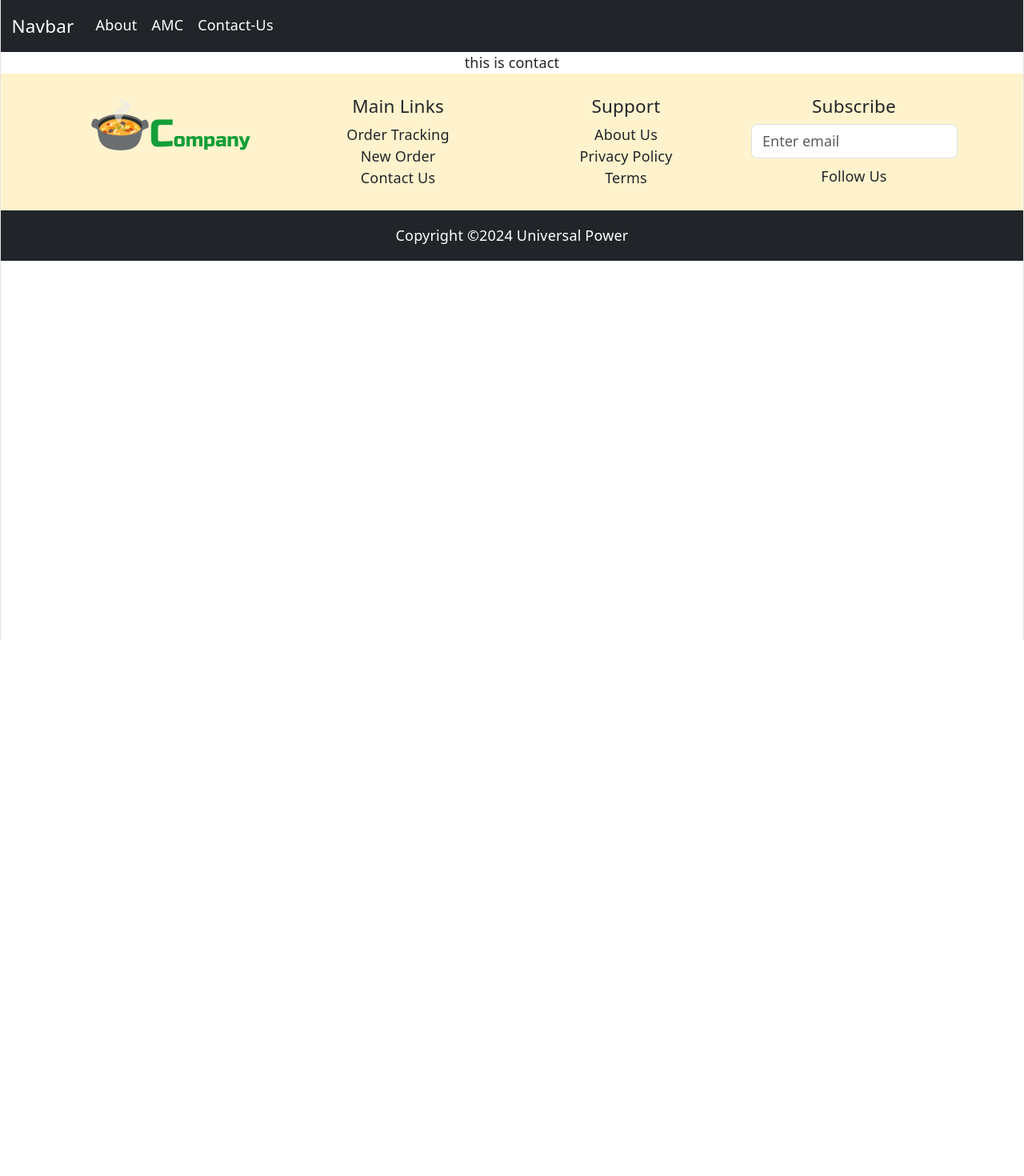
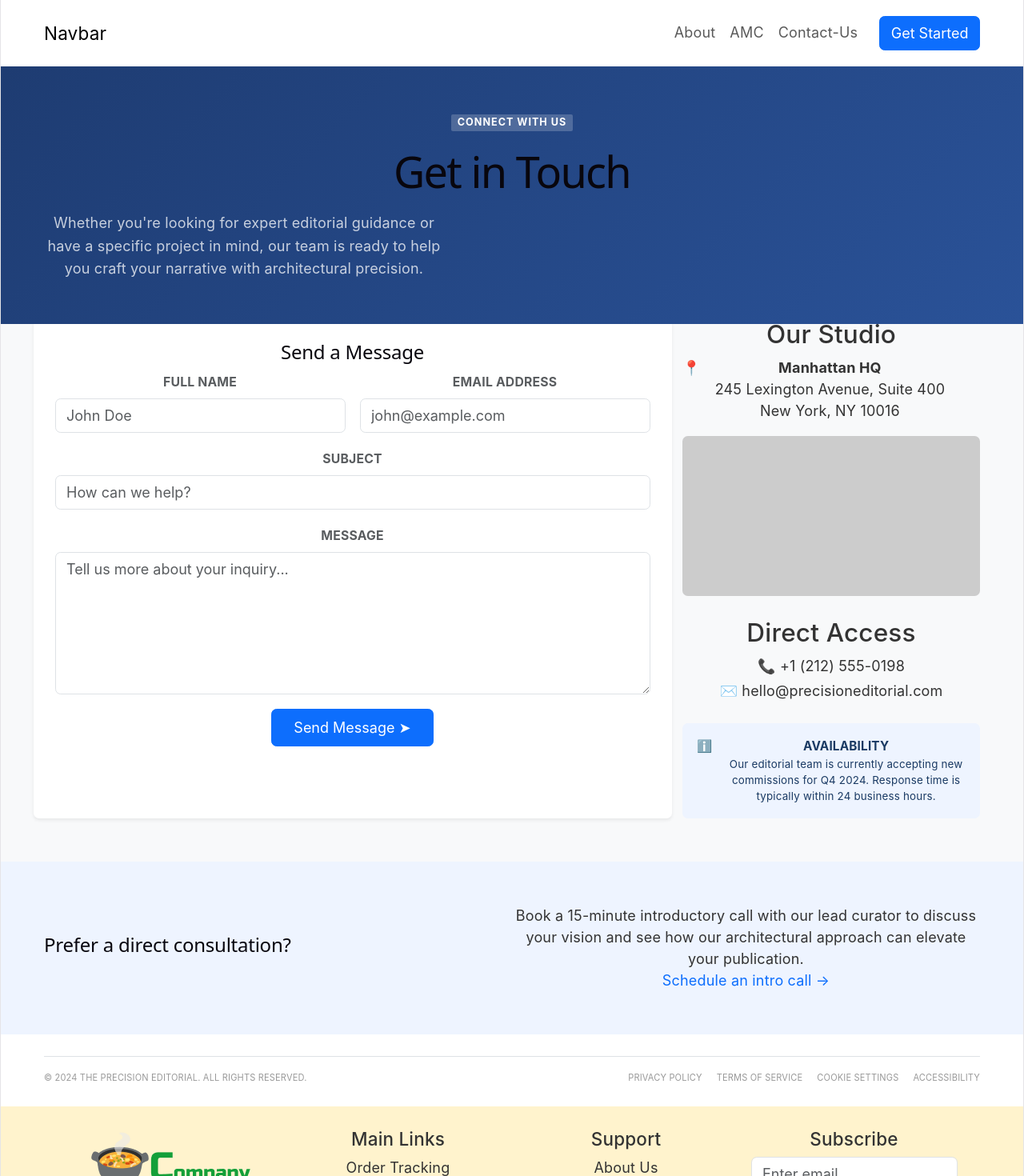
Before and after one commit to KUSHAL-HC/SR-Electricals, a React (Vite) app: page /contact in a window 1280 px wide. Shown: the top 1470 px of the page at 80% size. Before the commit the page ends 800 px from the top, so only its background shows below. Built offline with nearby package versions, Linux system fonts and the light colour scheme.

Commit message:
done with contact section ui

```diff
--- /dev/null
+++ b/src/components/Contact.css
@@ -0,0 +1,66 @@
+:root {
+    --primary-blue: #2b5a9e;
+    --dark-blue: #1a3a63;
+    --light-blue: #eef4ff;
+  }
+
+  body {
+    margin: 0;
+    font-family: 'Inter', sans-serif;
+    color: #333;
+  }
+
+  .hero {
+    background: linear-gradient(135deg, #1e3c72 0%, #2a5298 100%);
+  }
+
+  .badge {
+    font-size: 0.7rem;
+    letter-spacing: 1px;
+    background: rgba(255,255,255,0.2);
+    padding: 4px 8px;
+    border-radius: 2px;
+  }
+
+  .hero p {
+    max-width: 500px;
+    line-height: 1.6;
+  }
+
+  .contact-section {
+    margin-top: -60px;
+  }
+
+  .nav-links .active {
+    color: var(--primary-blue);
+    border-bottom: 2px solid var(--primary-blue);
+  }
+
+  .map-placeholder {
+    height: 200px;
+    background: #ccc;
+    border-radius: 8px;
+  }
+
+  .availability-card {
+    background: var(--light-blue);
+    color: var(--dark-blue);
+    font-size: 0.85rem;
+  }
+
+  .consultation {
+    background-color: var(--light-blue);
+  }
+
+  .consult-text {
+    max-width: 50%;
+  }
+
+  .footer {
+    font-size: 0.7rem;
+    color: #999;
+  }
+
+  .footer-links a {
+    color: #999;
+  }
--- a/src/components/Contact.jsx
+++ b/src/components/Contact.jsx
@@ -1,11 +1,127 @@
-import React from 'react'
+import React from 'react';
+import './Contact.css';
 
 const Contact = () => {
   return (
-    <div>
-       this is contact
+    <div className="precision-container">
+      <header className="hero text-white px-5 py-5">
+        <div className="content-wrapper">
+          <span className="badge">CONNECT WITH US</span>
+          <h1 className="my-3 display-5">Get in Touch</h1>
+          <p className="opacity-75">
+            Whether you're looking for expert editorial guidance or have a specific project in mind,
+            our team is ready to help you craft your narrative with architectural precision.
+          </p>
+        </div>
+      </header>
+
+      <main className="contact-section bg-light px-5 py-5">
+        <div className="content-grid row g-4">
+
+          <section className="form-card col-lg-8 bg-white p-4 rounded shadow-sm">
+            <h2>Send a Message</h2>
+
+            <form>
+              <div className="form-row row g-3">
+
+                <div className="form-group col-md-6">
+                  <label className="form-label text-muted small fw-bold">FULL NAME</label>
+                  <input type="text" className="form-control" placeholder="John Doe" />
+                </div>
+
+                <div className="form-group col-md-6">
+                  <label className="form-label text-muted small fw-bold">EMAIL ADDRESS</label>
+                  <input type="email" className="form-control" placeholder="john@example.com" />
+                </div>
+              </div>
+
+              <div className="form-group mt-3">
+                <label className="form-label text-muted small fw-bold">SUBJECT</label>
+                <input type="text" className="form-control" placeholder="How can we help?" />
+              </div>
+
+              <div className="form-group mt-3">
+                <label className="form-label text-muted small fw-bold">MESSAGE</label>
+                <textarea className="form-control" rows="6" placeholder="Tell us more about your inquiry..."></textarea>
+              </div>
+
+              <button type="submit" className="btn btn-primary mt-3 px-4 py-2">
+                Send Message <span>➤</span>
+              </button>
+            </form>
+          </section>
+
+          <aside className="sidebar col-lg-4">
+
+            <div className="info-block mb-4">
+              <h3>Our Studio</h3>
+
+              <div className="studio-details d-flex gap-3 align-items-start">
+                <div className="icon-box-blue">📍</div>
+                <div>
+                  <strong>Manhattan HQ</strong><br />
+                  245 Lexington Avenue, Suite 400<br />
+                  New York, NY 10016
+                </div>
+              </div>
+
+              <div className="map-placeholder mt-3 position-relative rounded"></div>
+            </div>
+
+            <div className="info-block mb-4">
+              <h3>Direct Access</h3>
+              <p className="mb-1">📞 +1 (212) 555-0198</p>
+              <p>✉️ hello@precisioneditorial.com</p>
+            </div>
+
+            <div className="availability-card d-flex gap-3 p-3 rounded">
+              <span className="info-icon">ℹ️</span>
+              <div>
+                <strong>AVAILABILITY</strong>
+                <p className="mb-0 small">
+                  Our editorial team is currently accepting new commissions for Q4 2024. Response time is typically within 24 business hours.
+                </p>
+              </div>
+            </div>
+          </aside>
+
+        </div>
+      </main>
+
+      <section className="consultation px-5 py-5">
+        <div className="consult-content d-flex justify-content-between align-items-center">
+
+          <h2>Prefer a direct consultation?</h2>
+
+          <div className="consult-text">
+            <p>
+              Book a 15-minute introductory call with our lead curator to discuss your vision and see how our architectural approach can elevate your publication.
+            </p>
+            <a href="#schedule" className="arrow-link text-decoration-none">
+              Schedule an intro call <span>→</span>
+            </a>
+          </div>
+
+        </div>
+      </section>
+
+      <footer className="footer px-5 py-4">
+        <div className="footer-bottom d-flex justify-content-between align-items-center border-top pt-3">
+
+          <p className="mb-0 small">© 2024 THE PRECISION EDITORIAL. ALL RIGHTS RESERVED.</p>
+
+          <div className="footer-links d-flex">
+            <a href="#privacy" className="ms-3 text-decoration-none small">PRIVACY POLICY</a>
+            <a href="#terms" className="ms-3 text-decoration-none small">TERMS OF SERVICE</a>
+            <a href="#cookie" className="ms-3 text-decoration-none small">COOKIE SETTINGS</a>
+            <a href="#access" className="ms-3 text-decoration-none small">ACCESSIBILITY</a>
+          </div>
+
+        </div>
+      </footer>
+
     </div>
-  )
-}
+  );
+};
 
-export default Contact
+export default Contact;
--- a/src/components/NavBar.jsx
+++ b/src/components/NavBar.jsx
@@ -3,24 +3,19 @@ import { Link } from 'react-router-dom'
 
 const NavBar = () => {
   return (
-            <nav className="navbar navbar-expand-lg bg-dark" data-bs-theme="dark" style={{position:'sticky',zIndex:"100"}} >
-                <div className="container-fluid">
+    <nav className="navbar navbar-expand-lg d-flex justify-content-between align-items-center px-5 py-3 bg-white" style={{position:"relative",zIndex:"10"}}>
+
         <Link className="navbar-brand" to="/">Navbar</Link>
             <button className="navbar-toggler" type="button" data-bs-toggle="collapse" data-bs-target="#navbarSupportedContent" aria-controls="navbarSupportedContent" aria-expanded="false" aria-label="Toggle navigation">
         <span className="navbar-toggler-icon"></span>
         </button>
-                    <div className="collapse navbar-collapse" style={{left:'0',position:'relative'}} id="navbarSupportedContent">
-                        <ul className="navbar-nav me-auto mb-2 mb-lg-0">
-                            <li className="nav-item">
-                                <Link className="nav-link active nav-hover" aria-current="page" to="/About">About</Link>
-                            </li>
-                            <li className="nav-item">
-                                <Link className="nav-link active nav-hover"  aria-current="page" to="/AMC">AMC</Link>
-                            </li>
-                            <li className="nav-item">
-                                <Link className="nav-link active nav-hover" aria-current="page" to="/Contact">Contact-Us</Link>
-                            </li>
-                        </ul>
+
+        <div className="collapse navbar-collapse justify-content-end" id="navbarSupportedContent">
+            <div className="navbar-nav d-flex align-items-center">
+                <Link className="nav-link nav-hover" to="/About">About</Link>
+                <Link className="nav-link nav-hover" to="/AMC">AMC</Link>
+                <Link className="nav-link nav-hover" to="/Contact">Contact-Us</Link>
+                <button className="btn btn-primary ms-3">Get Started</button>
             </div>
         </div>
     </nav>
```
Lines whose indentation alone changed are shown as unchanged.
